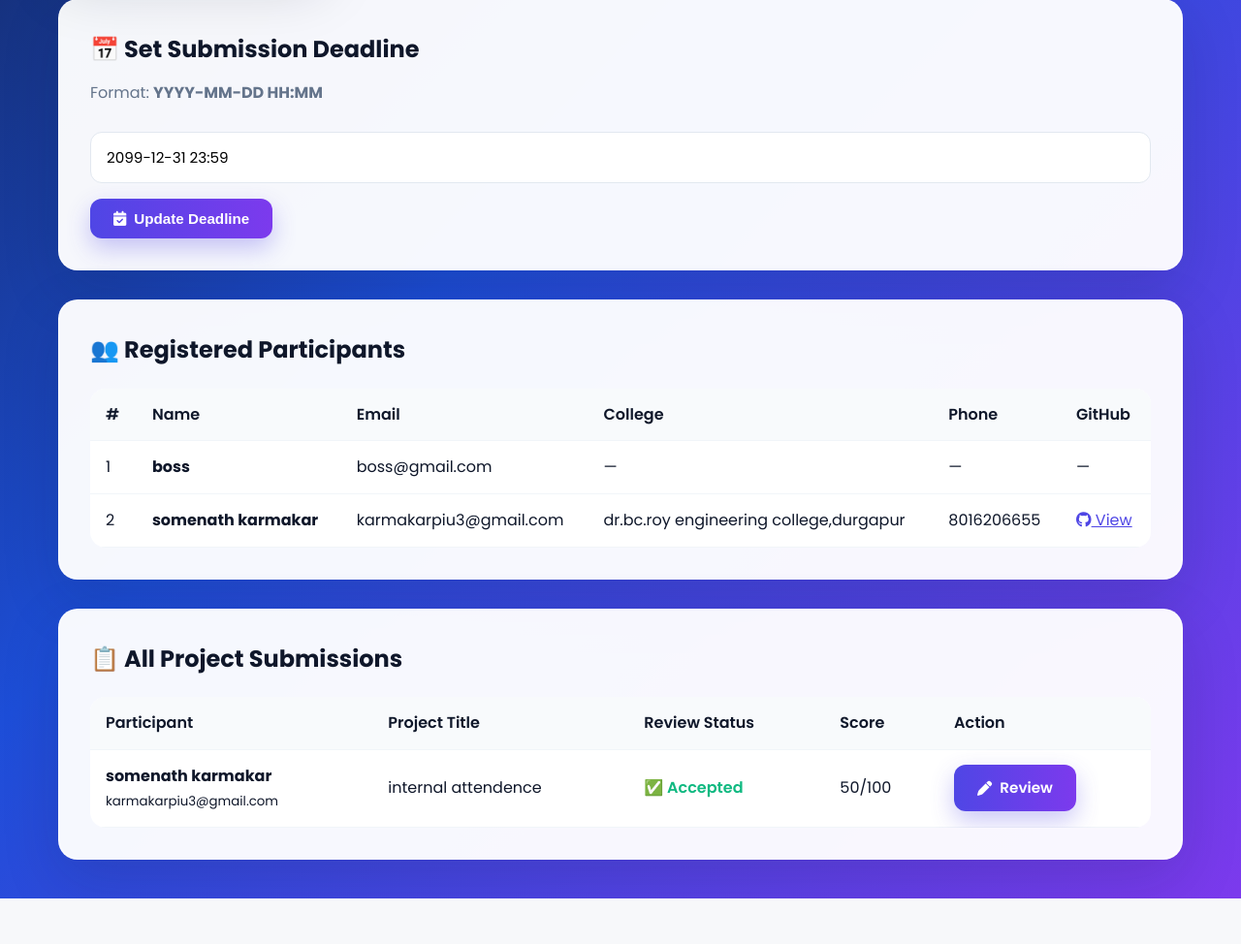
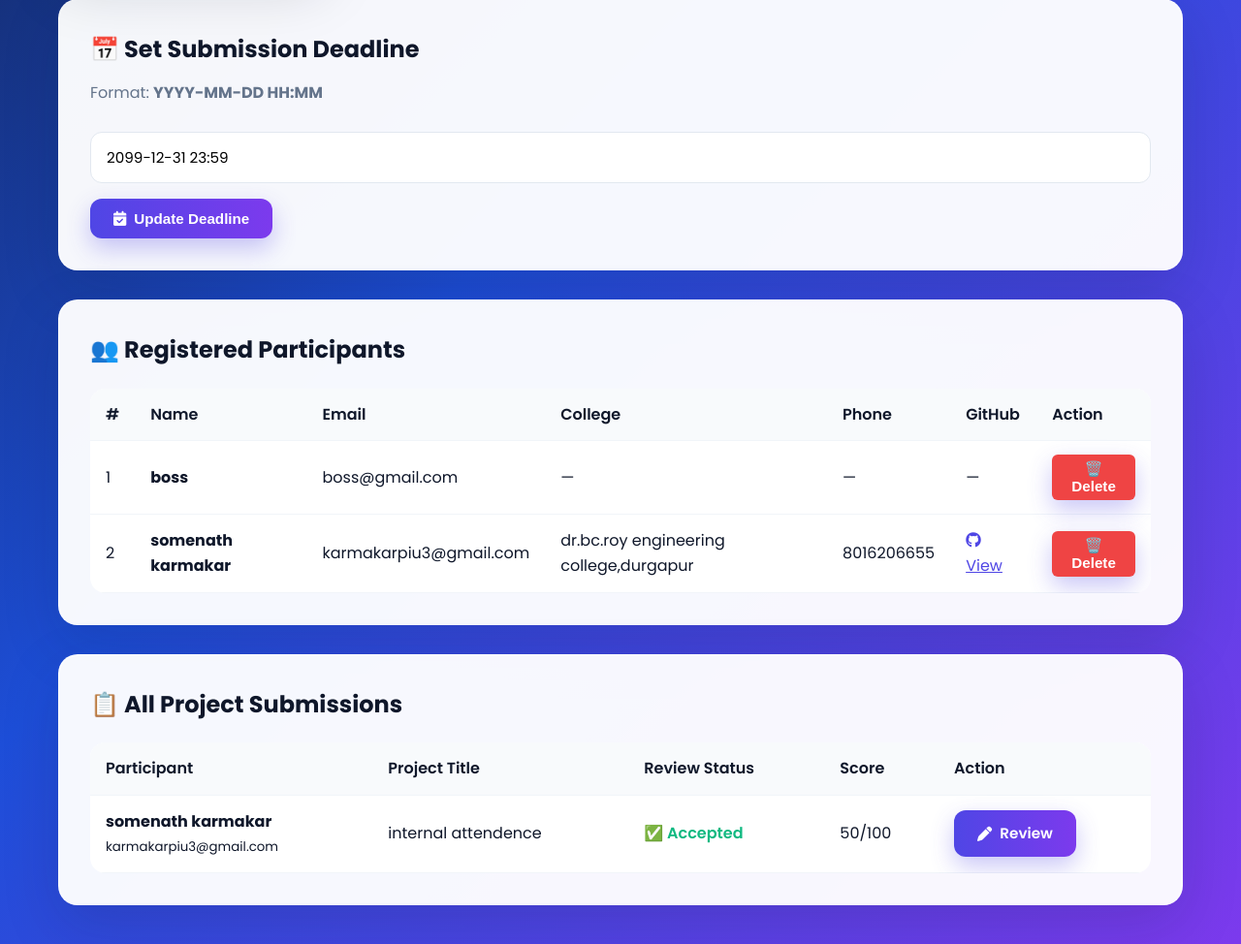
Before and after one commit to karmakarpiu3-cpu/hackathon_hub, a Flask app: page /admin in a window 1280 px wide. Shown: the part 716-1690 px from the top of the page at 97% size. Before the commit the page ends 1643 px from the top, so only its background shows below. Run offline with Flask 3, Linux system fonts and the light colour scheme; a user stored in the database is signed in; data comes from the database, SQL or seed files in the repository.

```diff
--- a/app.py
+++ b/app.py
@@ -437,6 +437,19 @@ def db_viewer():
     return render_template('db_viewer.html',
                            users=users,
                            submissions=submissions)
+@app.route('/admin/delete_user/<int:user_id>', methods=['POST'])
+def delete_user(user_id):
+    if session.get('role') != 'admin':
+        return redirect('/login')
+
+    conn = get_db_connection()
+    conn.execute("DELETE FROM submissions WHERE user_id = ?", (user_id,))
+    conn.execute("DELETE FROM users WHERE id = ?", (user_id,))
+    conn.commit()
+    conn.close()
+
+    flash('User deleted successfully!', 'success')
+    return redirect('/admin')
 
 
 if __name__ == '__main__':
--- a/templates/admin_dashboard.html
+++ b/templates/admin_dashboard.html
@@ -92,6 +92,7 @@
                 <th>College</th>
                 <th>Phone</th>
                 <th>GitHub</th>
+                <th>Action</th>
             </tr>
         </thead>
 
@@ -99,18 +100,26 @@
             {% for u in users %}
             <tr>
                 <td>{{ loop.index }}</td>
-                <td><strong>{{ u['name'] }}</strong></td>
-                <td>{{ u['email'] }}</td>
-                <td>{{ u['college'] or '—' }}</td>
-                <td>{{ u['phone'] or '—' }}</td>
+                <td><strong>{{ u.name }}</strong></td>
+                <td>{{ u.email }}</td>
+                <td>{{ u.college or '—' }}</td>
+                <td>{{ u.phone or '—' }}</td>
                 <td>
-                    {% if u['github_profile'] %}
-                        <a href="{{ u['github_profile'] }}" target="_blank">
+                    {% if u.github_profile %}
+                        <a href="{{ u.github_profile }}" target="_blank">
                             <i class="fa-brands fa-github"></i> View
                         </a>
                     {% else %}
                         —
                     {% endif %}
+                </td>
+                <td>
+                    <form method="POST" action="/admin/delete_user/{{ u.id }}"
+                          onsubmit="return confirm('Are you sure you want to delete {{ u.name }}?')">
+                        <button type="submit" style="background: #ef4444; color: white; border: none; padding: 6px 12px; border-radius: 6px; cursor: pointer;">
+                            🗑️ Delete
+                        </button>
+                    </form>
                 </td>
             </tr>
             {% endfor %}
@@ -145,24 +154,24 @@
             {% for s in submissions %}
             <tr>
                 <td>
-                    <strong>{{ s['name'] }}</strong><br>
-                    <small>{{ s['email'] }}</small>
+                    <strong>{{ s.name }}</strong><br>
+                    <small>{{ s.email }}</small>
                 </td>
 
                 <td>
-                    {{ s['project_title'] or 'Untitled Project' }}
+                    {{ s.project_title or 'Untitled Project' }}
                 </td>
 
                 <td>
-                    {% if s['admin_review'] == 'Accepted' %}
+                    {% if s.admin_review == 'Accepted' %}
                         <span style="color: #10b981; font-weight: 600;">
                             ✅ Accepted
                         </span>
-                    {% elif s['admin_review'] == 'Rejected' %}
+                    {% elif s.admin_review == 'Rejected' %}
                         <span style="color: #ef4444; font-weight: 600;">
                             ❌ Rejected
                         </span>
-                    {% elif s['admin_review'] == 'Needs Improvement' %}
+                    {% elif s.admin_review == 'Needs Improvement' %}
                         <span style="color: #f59e0b; font-weight: 600;">
                             ⚠️ Needs Improvement
                         </span>
@@ -174,15 +183,15 @@
                 </td>
 
                 <td>
-                    {% if s['score'] %}
-                        {{ s['score'] }}/100
+                    {% if s.score %}
+                        {{ s.score }}/100
                     {% else %}
                         -
                     {% endif %}
                 </td>
 
                 <td>
-                    <a href="/review/{{ s['id'] }}" class="btn-primary">
+                    <a href="/review/{{ s.id }}" class="btn-primary">
                         <i class="fa-solid fa-pen"></i>
                         Review
                     </a>
```
